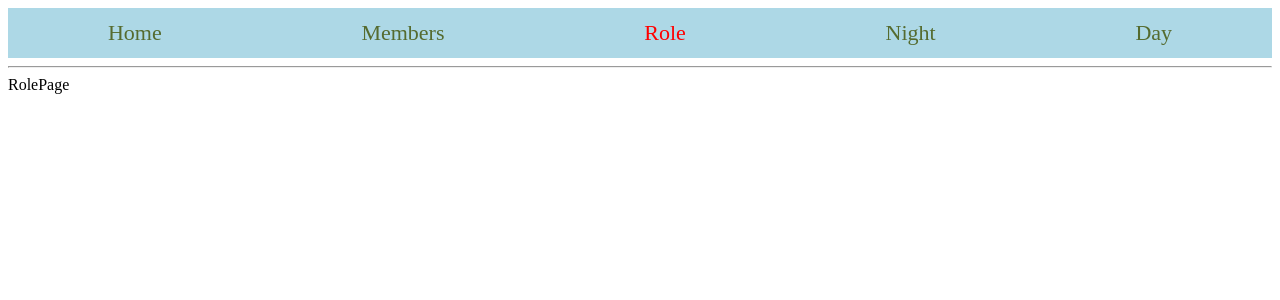
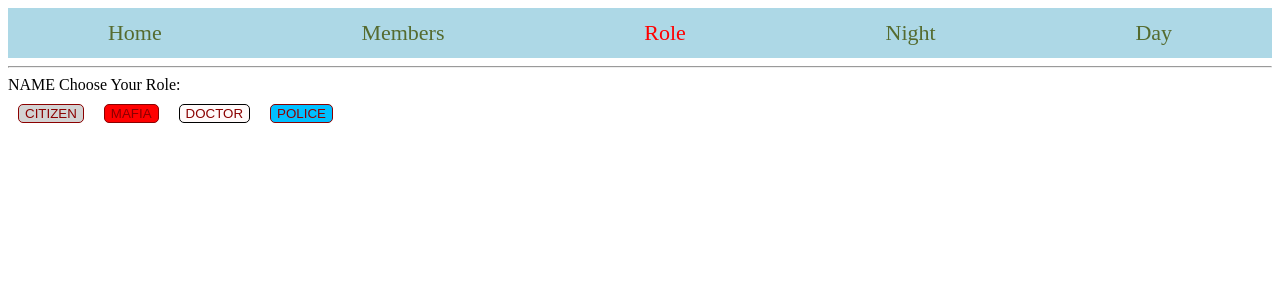
Before and after one commit to tato88/mafia, a React (Create React App) app: page /role in a window 1280 px wide. Shown: the top 300 px of the page. Built offline with nearby package versions, Linux system fonts and the light colour scheme.

Commit message:
Structure + NavBar -> Done Preview Pages -> Done

```diff
--- a/src/App.js
+++ b/src/App.js
@@ -11,11 +11,11 @@ function App() {
         <div>
             <Routes>
                 <Route path={'/'} element={<MainLayout/>}>
-                    <Route path={'/home'} element={<HomePage/>}/>
-                    <Route path={'/members'} element={<MembersPage/>}/>
-                    <Route path={'/role'} element={<RolePage/>}/>
-                    <Route path={'/night'} element={<NightPage/>}/>
-                    <Route path={'/day'} element={<DayPage/>}/>
+                    <Route path={'home'} element={<HomePage/>}/>
+                    <Route path={'members'} element={<MembersPage/>}/>
+                    <Route path={'role'} element={<RolePage/>}/>
+                    <Route path={'night'} element={<NightPage/>}/>
+                    <Route path={'day'} element={<DayPage/>}/>
                 </Route>
             </Routes>
         </div>
--- a/src/pages/DayPage/DayPage.js
+++ b/src/pages/DayPage/DayPage.js
@@ -3,7 +3,7 @@ import React from 'react';
 const DayPage = () => {
     return (
         <div>
-            DayPage
+            RESULTS OF NIGHTS MOVES
         </div>
     );
 };
--- a/src/pages/HomePage/HomePage.js
+++ b/src/pages/HomePage/HomePage.js
@@ -1,9 +1,11 @@
 import React from 'react';
+import css from './HomePage.module.css'
 
 const HomePage = () => {
     return (
         <div>
-            HomePage
+            {/*clear localStorage button*/}
+            <button className={css.newGameBut}>NEW GAME</button>
         </div>
     );
 };
--- /dev/null
+++ b/src/pages/HomePage/HomePage.module.css
@@ -0,0 +1,12 @@
+.newGameBut{
+    height: 100px;
+    width: 200px;
+    border-radius: 10px;
+    color: red;
+    font-size: 30px;
+    cursor: pointer;
+}
+.newGameBut:hover{
+    background: red;
+    color: snow;
+}
--- a/src/pages/MembersPage/MembersPage.js
+++ b/src/pages/MembersPage/MembersPage.js
@@ -3,7 +3,22 @@ import React from 'react';
 const MembersPage = () => {
     return (
         <div>
-            MembersPage
+            <form>
+                <input type={"text"}/>
+                <button>ADD</button>
+            </form>
+            <hr/>
+            <hr/>
+            <hr/>
+            <ul>
+                <li>1</li>
+                <li>2</li>
+                <li>3</li>
+            </ul>
+            <hr/>
+            <hr/>
+            <hr/>
+            <button>RESET</button>
         </div>
     );
 };
--- a/src/pages/NightPage/NightPage.js
+++ b/src/pages/NightPage/NightPage.js
@@ -1,9 +1,16 @@
 import React from 'react';
+
+import css from './NightPage.module.css'
 
 const NightPage = () => {
     return (
         <div>
-            NightPage
+            <ul>
+
+                <li>1 <button>KILL</button></li>
+                <li>2 <button>KILL</button></li>
+                <li>3 <button>KILL</button></li>
+            </ul>
         </div>
     );
 };
--- /dev/null
+++ b/src/pages/NightPage/NightPage.module.css
@@ -0,0 +1,6 @@
+body button{
+    border-radius: 5px;
+    margin: 10px;
+    color: darkred;
+    border: 1px solid darkred;
+}
--- a/src/pages/RolePage/RolePage.js
+++ b/src/pages/RolePage/RolePage.js
@@ -1,9 +1,18 @@
 import React from 'react';
+
+import css from './RolePage.module.css'
 
 const RolePage = () => {
     return (
         <div>
-            RolePage
+            NAME
+            Choose Your Role:
+            <form>
+                <button className={css.citizenBut}>CITIZEN</button>
+                <button className={css.mafiaBut}>MAFIA</button>
+                <button className={css.doctorBut}>DOCTOR</button>
+                <button className={css.policeBut}>POLICE</button>
+            </form>
         </div>
     );
 };
--- /dev/null
+++ b/src/pages/RolePage/RolePage.module.css
@@ -0,0 +1,41 @@
+form button {
+    margin: 10px;
+    border-radius: 10px;
+    border: 1px solid white;
+    cursor: pointer;
+}
+
+
+
+.citizenBut {
+    background: lightgray;
+}
+.citizenBut:hover {
+    color: lightgray;
+    background: darkslategray;
+}
+
+.mafiaBut {
+    background: red;
+}
+.mafiaBut:hover {
+    color: red;
+    background: black;
+}
+
+
+.doctorBut {
+    background: snow;
+    border: 1px solid black;
+}
+.doctorBut:hover{
+    color: red;
+}
+
+.policeBut {
+    background: deepskyblue;
+}
+.policeBut:hover{
+    color: red;
+    font-weight: bolder;
+}
```
